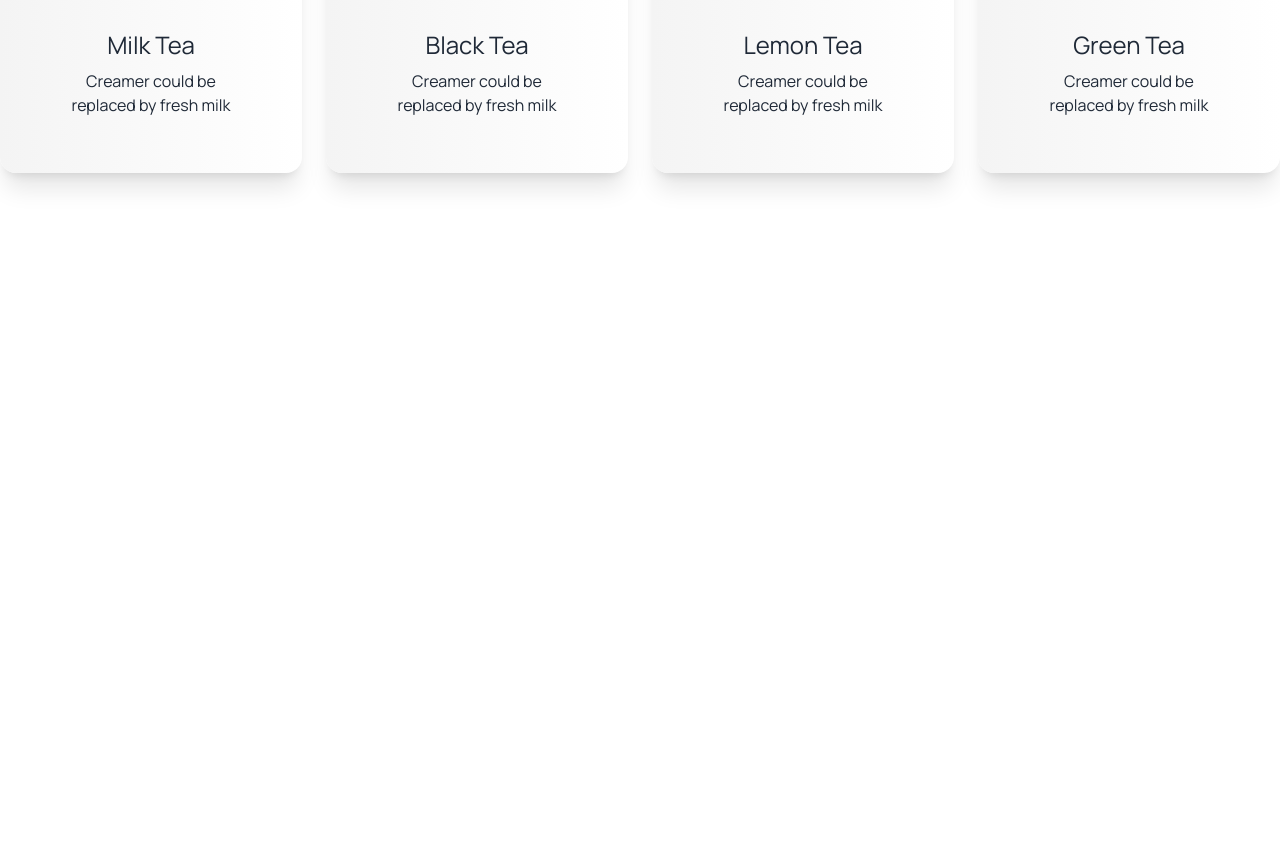
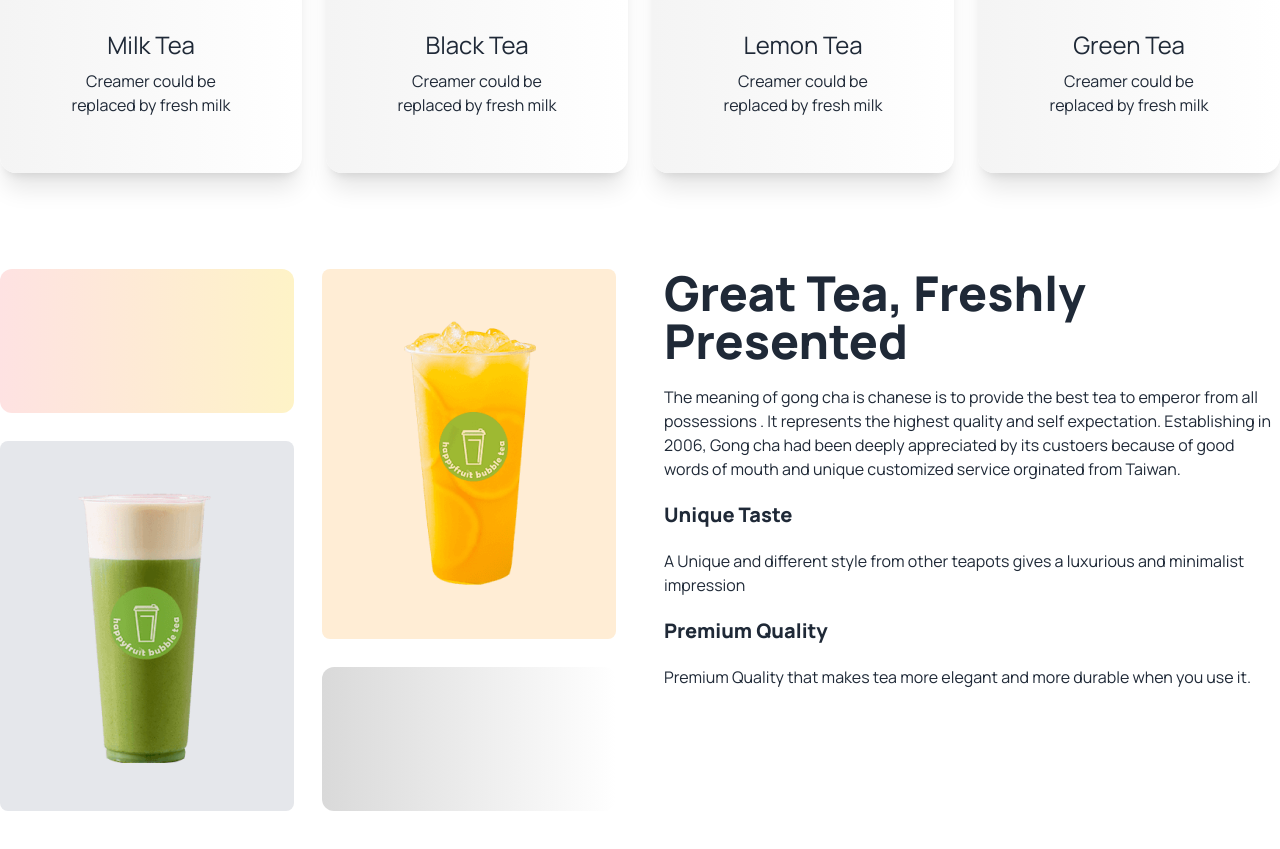
Before and after one commit to SalmanJunaed/Tea-House, a plain HTML site: page index.html in a window 1280 px wide. Shown: the part 901-1750 px from the top of the page. Before the commit the page ends 1170 px from the top, so only its background shows below. Drawn offline with nearby package versions, Linux system fonts and the light colour scheme.

Commit message:
great almost done

```diff
--- a/index.html
+++ b/index.html
@@ -91,6 +91,29 @@
                 </div>
             </div>
         </section>
+        <!-- Great tea fresh tea section -->
+        <section class="my-24 flex gap-12 flex-col lg:flex-row">
+            <div class="grid gap-7 grid-cols-1 md:grid-cols-2 flex-1">
+                <div class="rounded-xl h-36 bg-gradient-to-r from-red-100 to-amber-100"></div>
+                <div class="row-span-2 bg-orange-100 rounded-lg px-8 py-12 flex justify-center items-center">
+                    <img src="images/fresh-1.png" alt="">
+                </div>
+                <div class="row-span-2  bg-gray-200 rounded-lg px-8 py-12 flex justify-center items-center">
+                    <img src="images/fresh-2.png" alt="">
+                </div>
+                <div class="rounded-xl h-36 bg-gradient-to-r from-[#D9D9D9] to-[#FFFFFF00]">
+
+                </div>
+            </div>
+            <div class="space-y-5 flex-1">
+                <h3 class="text-5xl font-extrabold ">Great Tea, Freshly <br>Presented</h3>
+                <p class="">The meaning of gong cha is chanese is to provide the best tea to emperor from all possessions . It represents the highest quality and self expectation. Establishing in 2006, Gong cha had been deeply appreciated by its custoers  because of good words of mouth and unique customized service orginated from Taiwan.</p>
+                <h4 class="text-xl font-extrabold mt-8">Unique Taste</h4>
+                <p>A Unique and different style from other teapots gives a luxurious and minimalist impression</p>
+                <h4 class="text-xl font-extrabold mt-8">Premium Quality</h4>
+                <p>Premium Quality that makes tea more elegant and more durable when you use it.</p>
+            </div>
+        </section>
     </main>
     <footer></footer>
 </body>
```
